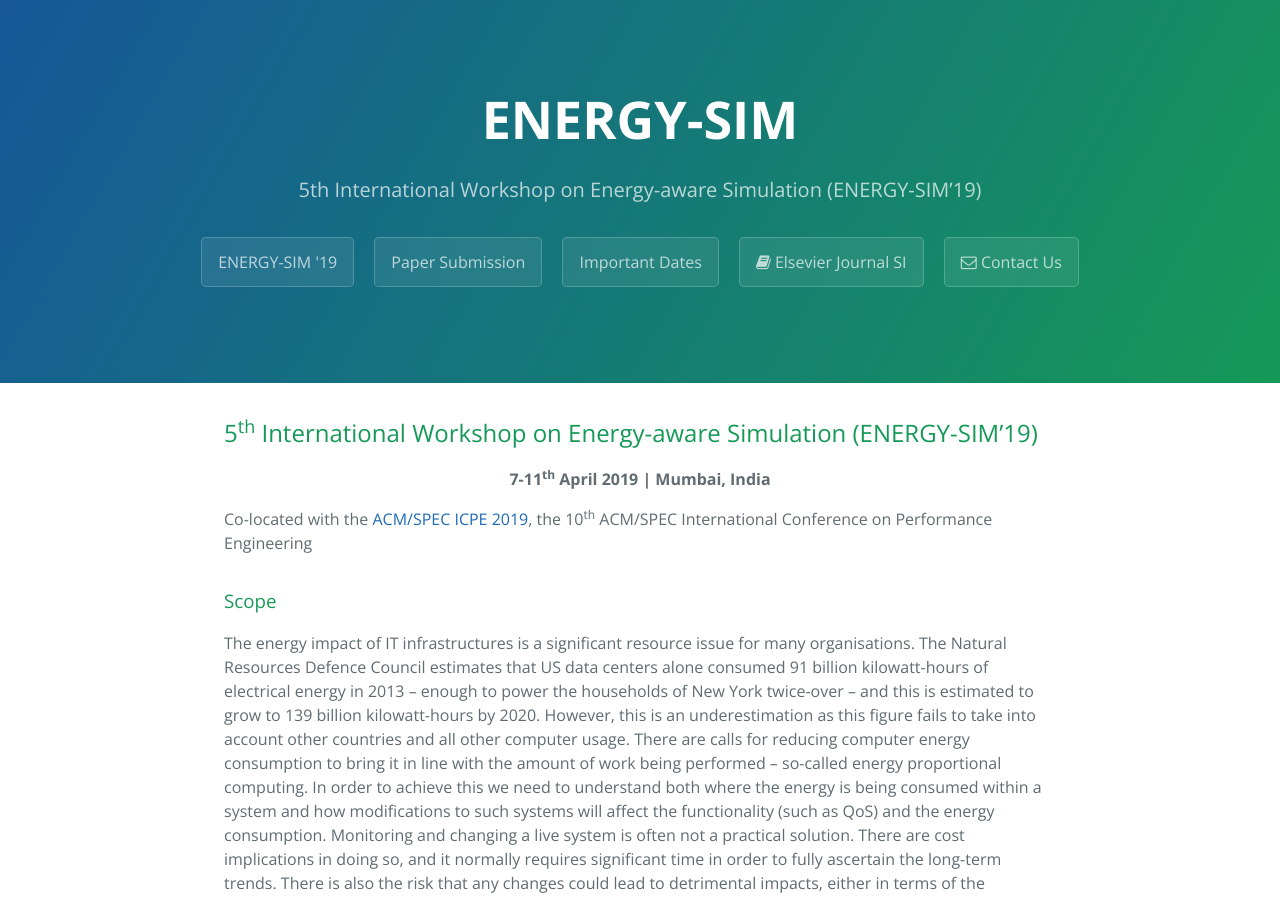
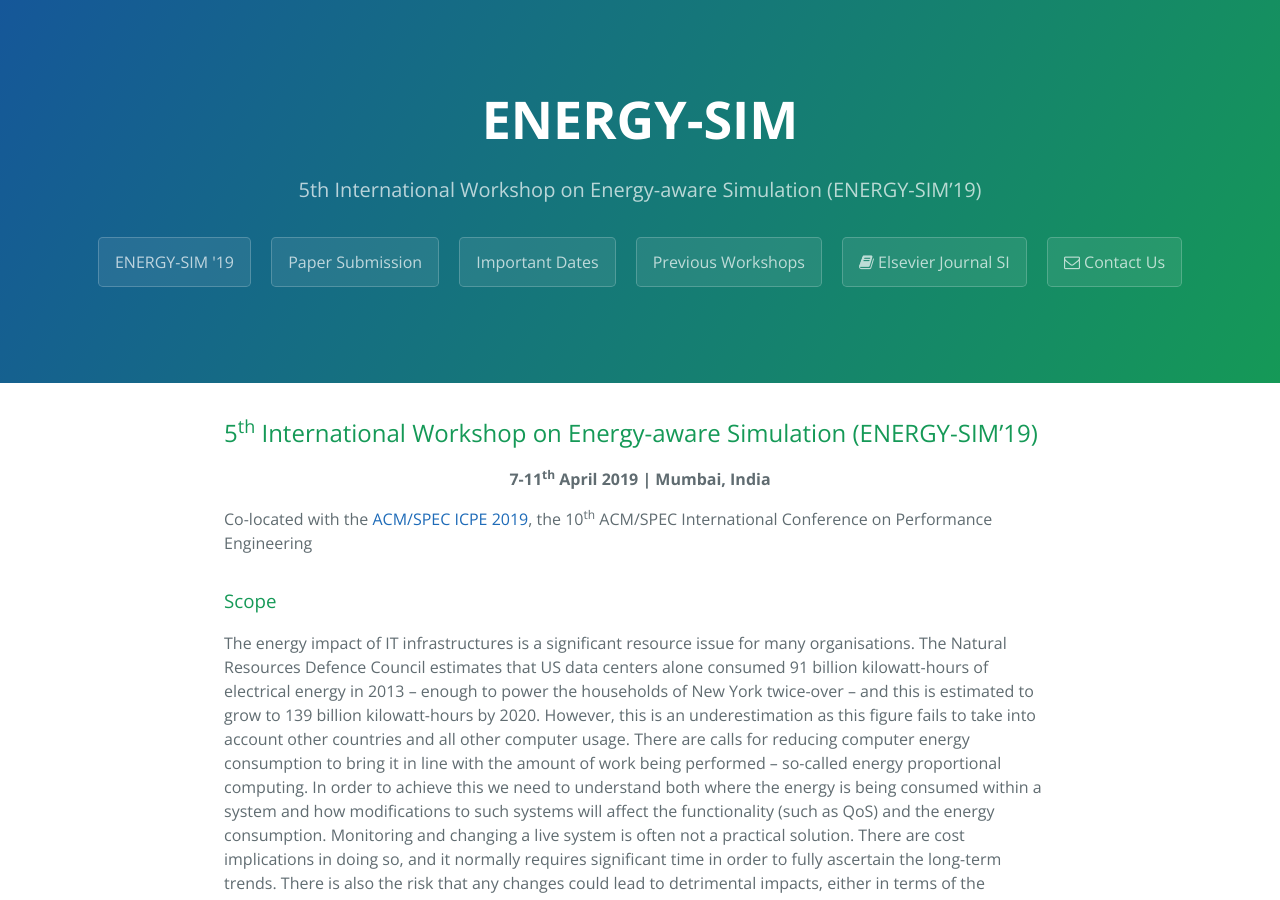
Before and after one commit to ENERGY-SIM/energy-sim.github.io, a Jekyll site: the page built from 2019.md, in a window 1280 px wide and 900 px high. Built offline with Jekyll 4.4.1, drawn with Linux system fonts in a browser that asks for light colours; nearby versions of some CDN libraries.

Commit message:
Update header.html

```diff
--- a/_includes/header.html
+++ b/_includes/header.html
@@ -50,6 +50,12 @@
         <a href="/importantdates/" class="btn">Important Dates</a>
     {% endif %}
 
+    {% if page.active == "previouseditions" %}
+        <a href="/previouseditions/" class="btn" id="active">Previous Workshops</a>
+    {% else %}
+        <a href="/previouseditions/" class="btn">Previous Workshops</a>
+    {% endif %}
+
     {% if page.active == "committees" %}
         <!--<a href="/committees/" class="btn" id="active">Committees</a>-->
     {% else %}
```
